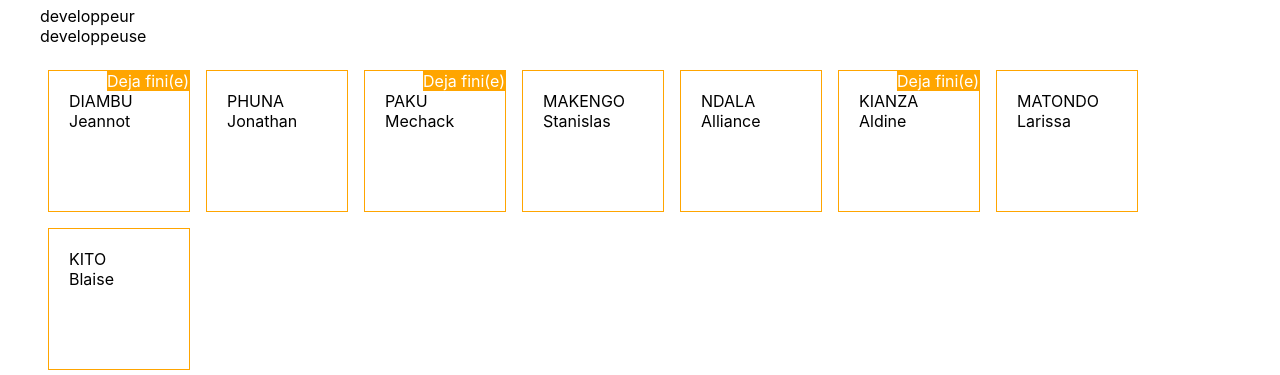
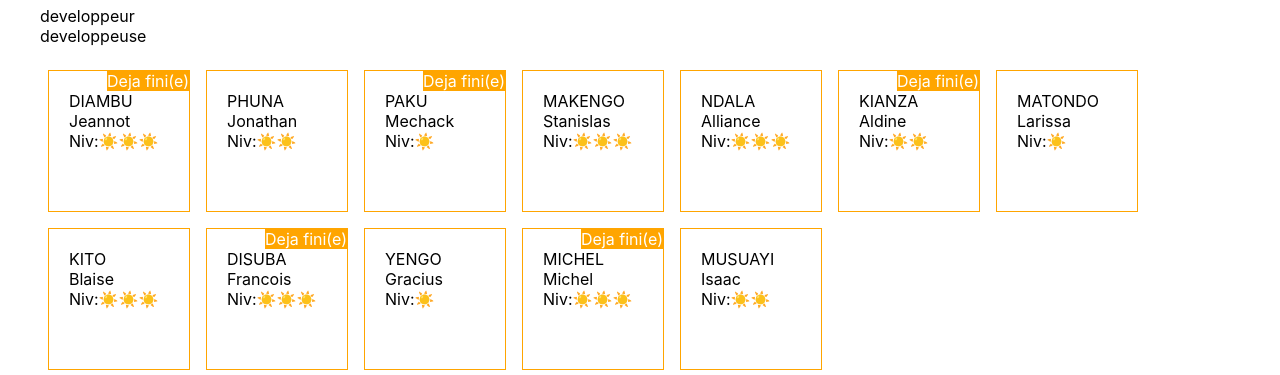
Before and after one commit to jeannotds/listeDevReact, a React (Create React App) app: page / in a window 1280 px wide. Shown: the part 701-1076 px from the top of the page. Built offline with nearby package versions, Linux system fonts and the light colour scheme.

Commit message:
realisation du props de la fonction Niveau

```diff
--- a/src/composants/Main.js
+++ b/src/composants/Main.js
@@ -2,6 +2,7 @@ import '../styles/Main.css'
 import Person from '../img/womentech.jpg'
 import { apprenantsList } from '../datas/apprenantsBD'
 import Periode from '../styles/Periode'
+import Niveau from './Niveau'
 
 
 function Main(){
@@ -18,7 +19,6 @@ function Main(){
             <div className='div-img'>
                 <img  src={Person} alt='portfolio' className='wamentech'/>
                 <Periode />
-
             </div>
 
             <ul className='liste-categorie'>
@@ -31,8 +31,11 @@ function Main(){
                 {apprenantsList.map((list)=>(
                     <li key={list.id} className='liste'>
                         {list.finish ? <div className='finish'>Deja fini(e)</div> : null}
-                        {list.nom } <br/>
-                        {list.prenom}
+                        {list.nom }<br/>{list.prenom}
+
+                        {/* <Niveau type='niveau' valeurEl={list.niveau} /> */}
+                        <Niveau type='niveau' valeur={list.niveau}/>
+
                     </li>
                 ))}
             </ul>
--- /dev/null
+++ b/src/composants/Niveau.js
@@ -0,0 +1,34 @@
+import { apprenantsList } from "../datas/apprenantsBD"
+
+
+
+function Niveau({type, valeur}){
+
+    const myType = type === 'niveau' ? '☀️' : '💧'
+    const range =[1, 2, 3]
+
+    return(
+        <div className="niveau-div">Niv:
+           {range.map((rangeElem)=>(
+                valeur >= rangeElem ? <span className="niveau" key={rangeElem.toString()}>{myType}</span>:null
+           ))}
+        </div>
+    )
+
+}
+export default Niveau
+
+// function Niveau({type, valeurEl}){
+
+//     const myType = type === 'niveau' ? '☀️' : '💧'
+
+//     const niveaux = [1, 2, 3, 4, 5]
+
+//     return(
+//         <div>
+//             {niveaux.map((niveauElem)=>(
+//                 valeurEl => niveauElem ? <sapn key={niveauElem.toString()}>{myType}</sapn> : null
+//             ))}
+//         </div>
+//     )
+// }
--- a/src/datas/apprenantsBD.js
+++ b/src/datas/apprenantsBD.js
@@ -6,14 +6,16 @@
             categorie: "developpeur",
             age: 20,
             id: "00a1",
-            finish: true
+            finish: true,
+            niveau: 5
         },
         {
             nom: "PHUNA",
             prenom: "Jonathan",
             categorie: "developpeur",
             age: 21,
-            id: "00a2"
+            id: "00a2",
+            niveau: 2
         },
         {
             nom: "PAKU",
@@ -21,37 +23,73 @@
             categorie: "developpeur",
             age: 24,
             id: "00a3",
-            finish: true
+            finish: true,
+            niveau: 1
         },{
             nom: "MAKENGO",
             prenom: "Stanislas",
             categorie: "developpeur",
             age: 18,
-            id: "00a4"
+            id: "00a4",
+            niveau: 5
         },{
             nom: "NDALA",
             prenom: "Alliance",
             categorie: "developpeuse",
             age: 26,
-            id: "00a5"
+            id: "00a5",
+            niveau: 3
         },{
             nom: "KIANZA",
             prenom: "Aldine",
             categorie: "developpeuse",
             age: 18,
             id: "00a6",
-            finish: true
+            finish: true,
+            niveau: 2
         },{
             nom: "MATONDO",
             prenom: "Larissa",
             categorie: "developpeuse",
             age: 28,
-            id: "00a7"
+            id: "00a7",
+            niveau: 1
         },{
             nom: "KITO",
             prenom: "Blaise",
             categorie: "developpeur",
             age: 24,
-            id: "00a8"
+            id: "00a8",
+            niveau: 3
+        },{
+            nom: "DISUBA",
+            prenom: "Francois",
+            categorie: "developpeur",
+            age: 18,
+            finish: true,
+            id: "00a9",
+            niveau: 5
+        },{
+            nom: "YENGO",
+            prenom: "Gracius",
+            categorie: "developpeur",
+            age: 20,
+            id: "00a10",
+            niveau: 1
+        },{
+            nom: "MICHEL",
+            prenom: "Michel",
+            categorie: "developpeur",
+            age: 24,
+            finish: true,
+            id: "00a11",
+            niveau: 5
+        },{
+            nom: "MUSUAYI",
+            prenom: "Isaac",
+            categorie: "developpeur",
+            age: 21,
+            id: "00a12",
+            niveau: 2
         }
     ]
--- /dev/null
+++ b/src/styles/Niveau.css
@@ -0,0 +1,9 @@
+.niveau-div{
+    position: relative;
+}
+
+.niveau{
+    position: absolute;
+    bottom: 0;
+    left: 0;
+}
```
